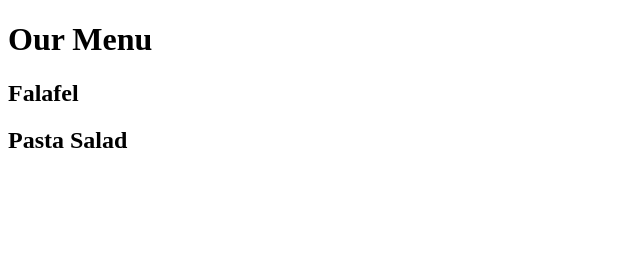
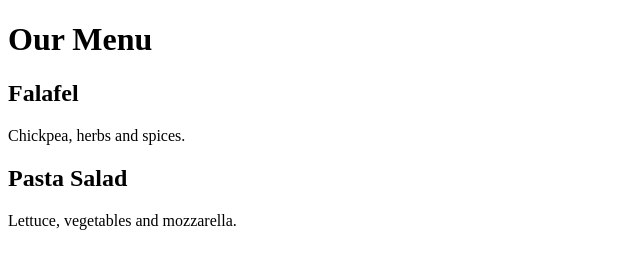
Before and after one commit to princedkl/Intro-to-Front-End, a plain HTML site: page Module 2/index.html in a window 1280 px wide. Shown: the whole page, without its empty margins (0-640 px from the left). Drawn offline with Linux system fonts and the light colour scheme.

Commit message:
Update index.html

```diff
--- a/Module 2/index.html
+++ b/Module 2/index.html
@@ -10,6 +10,8 @@
         <!-- Can contain element such as heading, paragraph, images and videos -->
          <h1>Our Menu</h1>
          <h2>Falafel</h2>
+         <p>Chickpea, herbs and spices.</p>
          <h2>Pasta Salad</h2>
+         <p>Lettuce, vegetables and mozzarella.</p>
     </body>
 </html>
```
